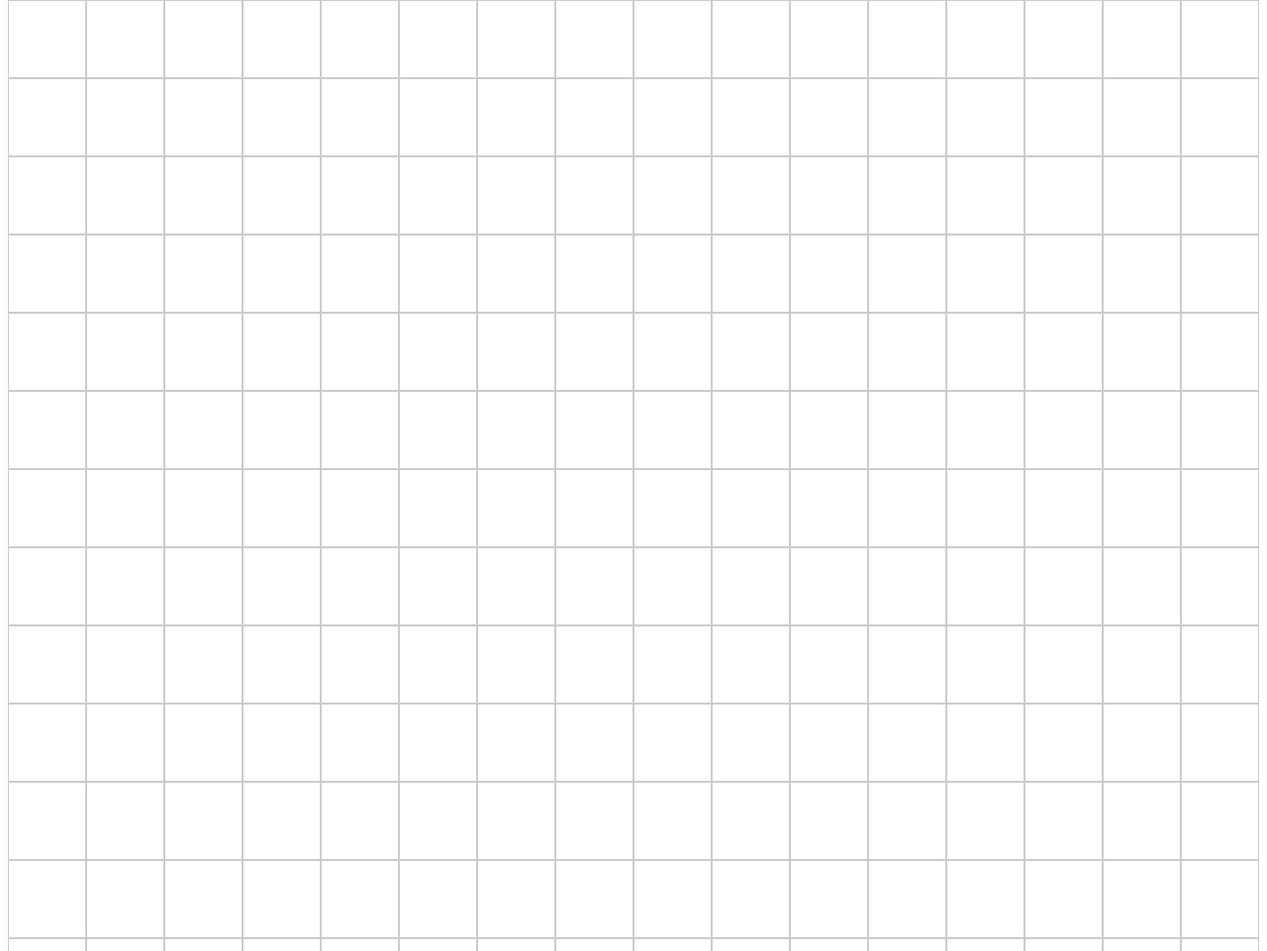
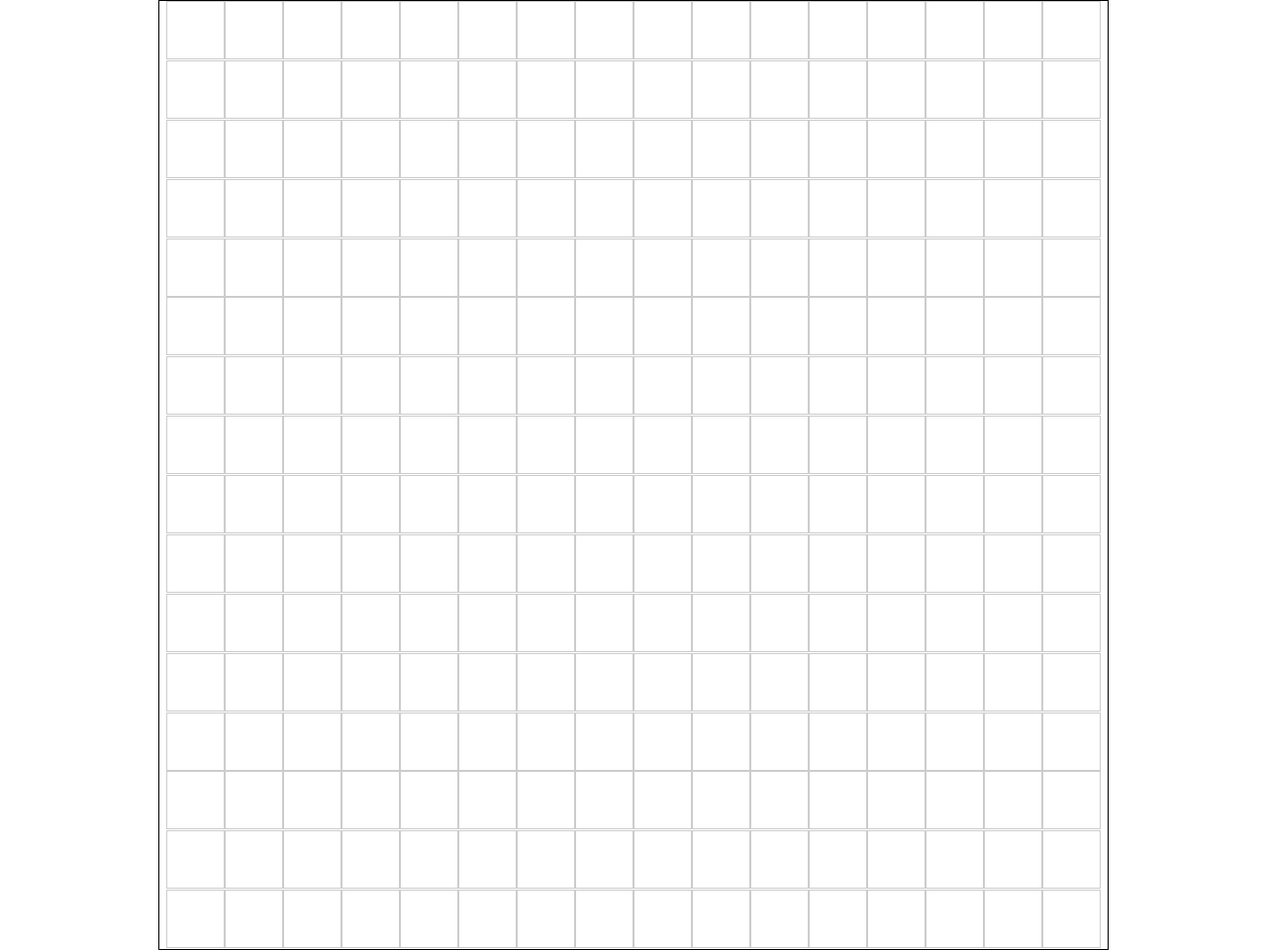
Before and after one commit to MatCaban/odin-etch_a_sketch, a plain HTML site: page index.html in a window 1280 px wide. Shown: the top 961 px of the page at 99% size. Drawn offline with Linux system fonts and the light colour scheme.

Commit message:
Update gameField styles in style.css

```diff
--- a/styles/style.css
+++ b/styles/style.css
@@ -11,17 +11,19 @@ body {
 
 /* Add your custom styles below this line */
 #gameField {
+    border: 1px solid black;
     display: flex;
     flex-wrap: wrap;
     justify-content: center;
-    width: 100%;
-    height: 100vh;
+    width: 960px;
+    height: 960px;
+    margin: 0 auto;
 }
 /* -16px for borders, grid will fit better */
 .box {
     border: 1px solid rgba(0, 0, 0, 0.2);
-    width: calc((100vw - 16px) / 16);
-    height: calc((100vw - 16px) / 16);
+    width: calc((960px - 16px) / 16);
+    height: calc((960px - 16px) / 16);
 }
 .background {
     background-color: blue;
```
